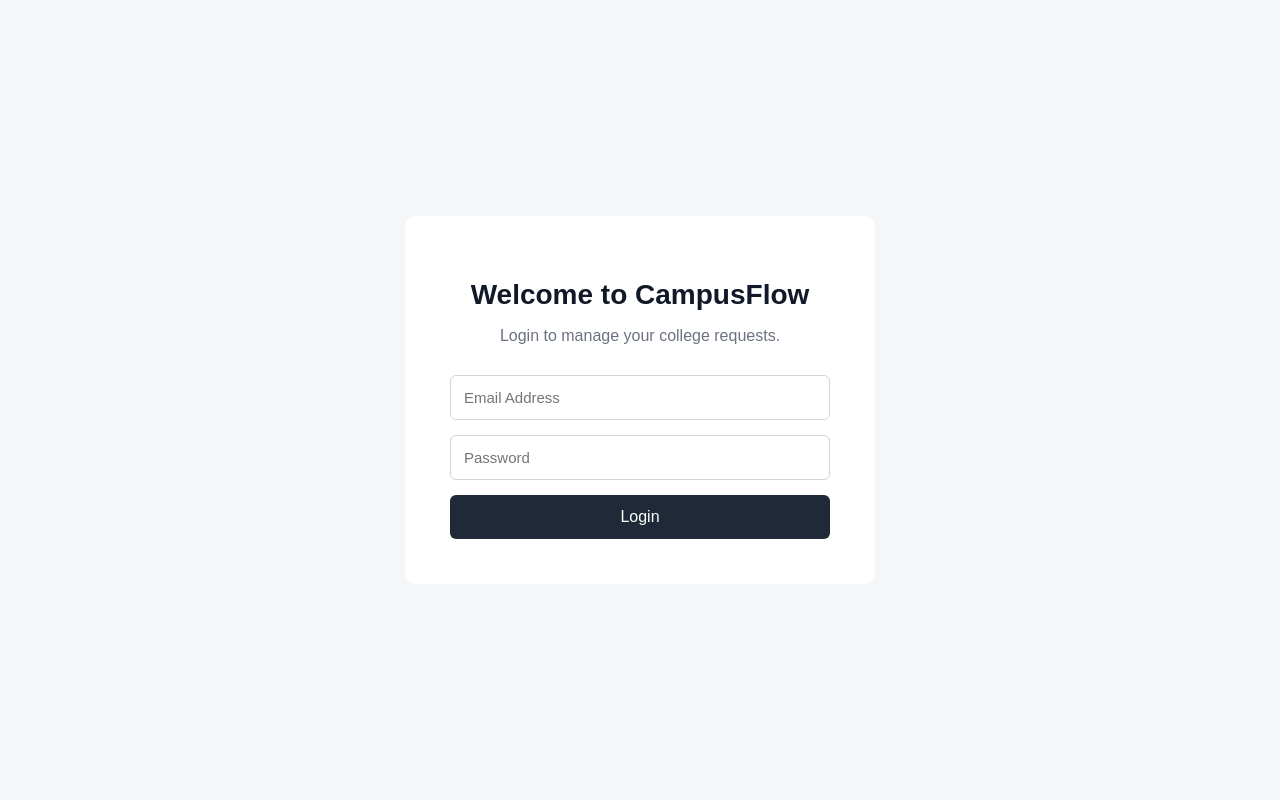
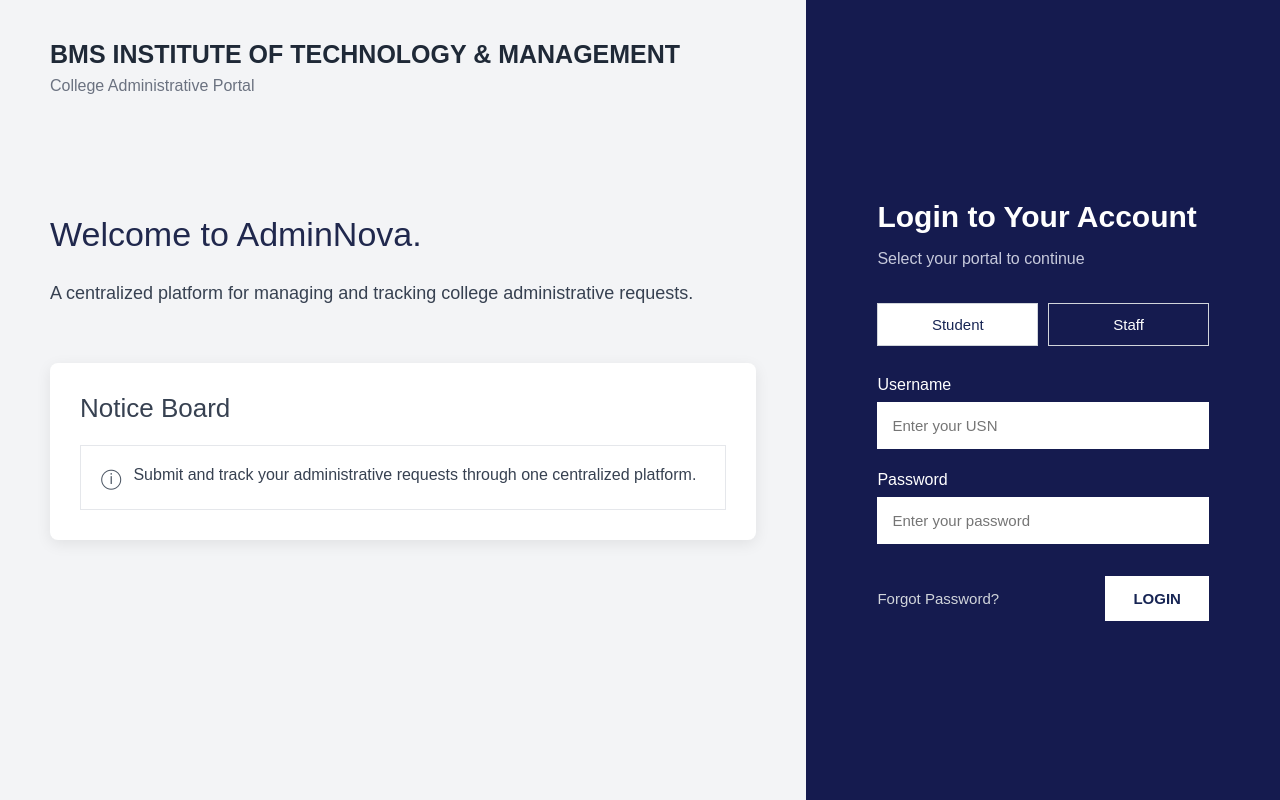
Before and after one commit to linishalokesh/college-admin-request-management-system, a Flask app: page /login in a window 1280 px wide. Run offline with Flask 3, Linux system fonts and the light colour scheme.

Commit message:
Added role-based login selection

```diff
--- a/app.py
+++ b/app.py
@@ -1,4 +1,4 @@
-from flask import Flask, render_template
+from flask import Flask, render_template, request
 
 app = Flask(__name__)
 
@@ -6,9 +6,18 @@
 def home():
     return render_template("index.html")
 
-@app.route("/login")
+@app.route("/login", methods=["GET", "POST"])
 def login():
-    return render_template("login.html")
+    if request.method == "POST":
+        username = request.form["username"]
+        password = request.form["password"]
+
+        print("Username:", username)
+        print("Password:", password)
+
+    role = request.args.get("role", "student")
+
+    return render_template("login.html", role=role)
 
 if __name__ == "__main__":
     app.run(debug=True)
--- a/static/css/style.css
+++ b/static/css/style.css
@@ -272,3 +272,172 @@
 .login-box button:hover {
     background-color: #374151;
 }
+.portal-login {
+    min-height: 100vh;
+    display: flex;
+    background-color: #f3f4f6;
+}
+
+.login-left {
+    width: 63%;
+    padding: 40px 50px;
+    box-sizing: border-box;
+}
+
+.login-right {
+    width: 37%;
+    background-color: #151b4f;
+    display: flex;
+    align-items: center;
+    justify-content: center;
+}
+
+.college-header h2 {
+    color: #1f2937;
+    font-size: 25px;
+    margin: 0;
+}
+
+.college-header p {
+    color: #6b7280;
+    margin-top: 8px;
+}
+
+.welcome-content {
+    margin-top: 120px;
+}
+
+.welcome-content h1 {
+    color: #20284d;
+    font-size: 34px;
+    font-weight: 400;
+    margin-bottom: 25px;
+}
+
+.welcome-content > p {
+    color: #374151;
+    font-size: 18px;
+    line-height: 1.6;
+    max-width: 850px;
+}
+
+.notice-board {
+    background-color: white;
+    margin-top: 55px;
+    padding: 30px;
+    border-radius: 8px;
+    box-shadow: 0 4px 15px rgba(0, 0, 0, 0.08);
+}
+
+.notice-board h2 {
+    color: #374151;
+    font-size: 26px;
+    font-weight: 400;
+    margin-top: 0;
+}
+
+.notice {
+    border: 1px solid #e5e7eb;
+    padding: 20px;
+    display: flex;
+    gap: 12px;
+    align-items: flex-start;
+}
+
+.notice span {
+    font-size: 20px;
+    color: #4b5563;
+}
+
+.notice p {
+    margin: 0;
+    color: #374151;
+    font-size: 16px;
+}
+
+.portal-login-box {
+    width: 70%;
+    max-width: 430px;
+    color: white;
+}
+
+.portal-login-box h1 {
+    font-size: 30px;
+    margin-bottom: 10px;
+}
+
+.login-subtitle {
+    color: #c7cadc;
+    margin-bottom: 35px;
+}
+
+.portal-login-box form {
+    display: flex;
+    flex-direction: column;
+}
+
+.portal-login-box label {
+    color: white;
+    margin-bottom: 8px;
+    font-size: 16px;
+}
+
+.portal-login-box input {
+    padding: 15px;
+    margin-bottom: 22px;
+    border: none;
+    font-size: 15px;
+    box-sizing: border-box;
+}
+
+.login-options {
+    display: flex;
+    align-items: center;
+    justify-content: space-between;
+    margin-top: 10px;
+}
+
+.login-options a {
+    color: #d1d5db;
+    text-decoration: none;
+    font-size: 15px;
+}
+
+.login-options button {
+    background-color: white;
+    color: #172554;
+    border: none;
+    padding: 14px 28px;
+    font-size: 15px;
+    font-weight: bold;
+    cursor: pointer;
+}
+
+.login-options button:hover {
+    background-color: #e5e7eb;
+}
+.role-selection {
+    display: flex;
+    gap: 10px;
+    margin-bottom: 30px;
+}
+
+.role-button {
+    flex: 1;
+    padding: 12px;
+    border: 1px solid #d1d5db;
+    background-color: transparent;
+    color: white;
+    font-size: 15px;
+    cursor: pointer;
+}
+
+.role-button.active {
+    background-color: white;
+    color: #172554;
+}
+
+.role-button:hover {
+    background-color: #e5e7eb;
+    color: #172554;
+}
--- a/templates/login.html
+++ b/templates/login.html
@@ -1,31 +1,99 @@
 <!DOCTYPE html>
 <html>
 <head>
-    <title>Login - CampusFlow</title>
+    <title>Login - AdminNova</title>
     <link rel="stylesheet" href="{{ url_for('static', filename='css/style.css') }}">
 </head>
 
 <body>
 
-    <div class="login-page">
+    <div class="portal-login">
 
-        <div class="login-box">
+        <div class="login-left">
 
-            <h1>Welcome to CampusFlow</h1>
+            <div class="college-header">
+                <h2>BMS INSTITUTE OF TECHNOLOGY & MANAGEMENT</h2>
+                <p>College Administrative Portal</p>
+            </div>
 
-            <p>Login to manage your college requests.</p>
+            <div class="welcome-content">
+                <h1>Welcome to AdminNova.</h1>
 
-            <form>
-                <input type="email" placeholder="Email Address">
+                <p>
+                    A centralized platform for managing and tracking
+                    college administrative requests.
+                </p>
 
-                <input type="password" placeholder="Password">
+                <div class="notice-board">
+                    <h2>Notice Board</h2>
 
-                <button type="submit">Login</button>
-            </form>
+                    <div class="notice">
+                        <span>ⓘ</span>
+                        <p>
+                            Submit and track your administrative requests
+                            through one centralized platform.
+                        </p>
+                    </div>
+                </div>
+            </div>
+
+        </div>
+
+        <div class="login-right">
+
+            <div class="portal-login-box">
+
+                <h1>Login to Your Account</h1>
+
+<p class="login-subtitle">
+    Select your portal to continue
+</p>
+
+<div class="role-selection">
+
+    <button type="button" class="role-button {% if role == 'student' %}active{% endif %}">
+    Student
+</button>
+
+<button type="button" class="role-button {% if role == 'staff' %}active{% endif %}">
+    Staff
+</button>
+
+</div>
+
+                    <form method="POST" action="/login">
+
+    <label>Username</label>
+    <input type="text" name="username" placeholder="Enter your USN">
+
+    <label>Password</label>
+    <input type="password" name="password" placeholder="Enter your password">
+
+    <div class="login-options">
+        <a href="#">Forgot Password?</a>
+        <button type="submit">LOGIN</button>
+    </div>
+
+</form>
+
+            </div>
 
         </div>
 
     </div>
+<script>
+    const roleButtons = document.querySelectorAll(".role-button");
 
+    roleButtons.forEach(button => {
+        button.addEventListener("click", function() {
+
+            roleButtons.forEach(btn => {
+                btn.classList.remove("active");
+            });
+
+            this.classList.add("active");
+        });
+    });
+</script>
 </body>
 </html>
```
Also changed, not shown: templates/index.html (+7 -2 lines).
